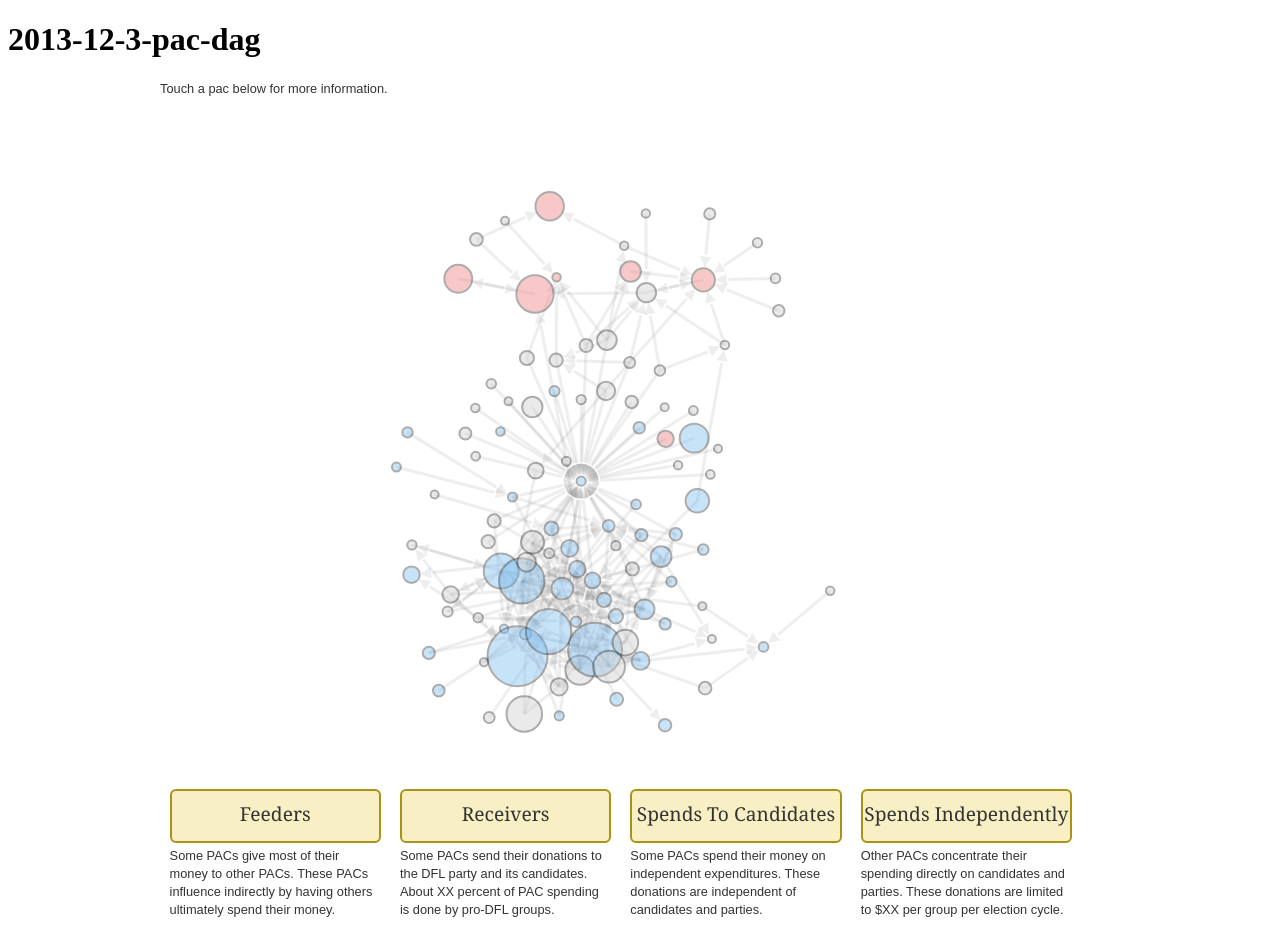
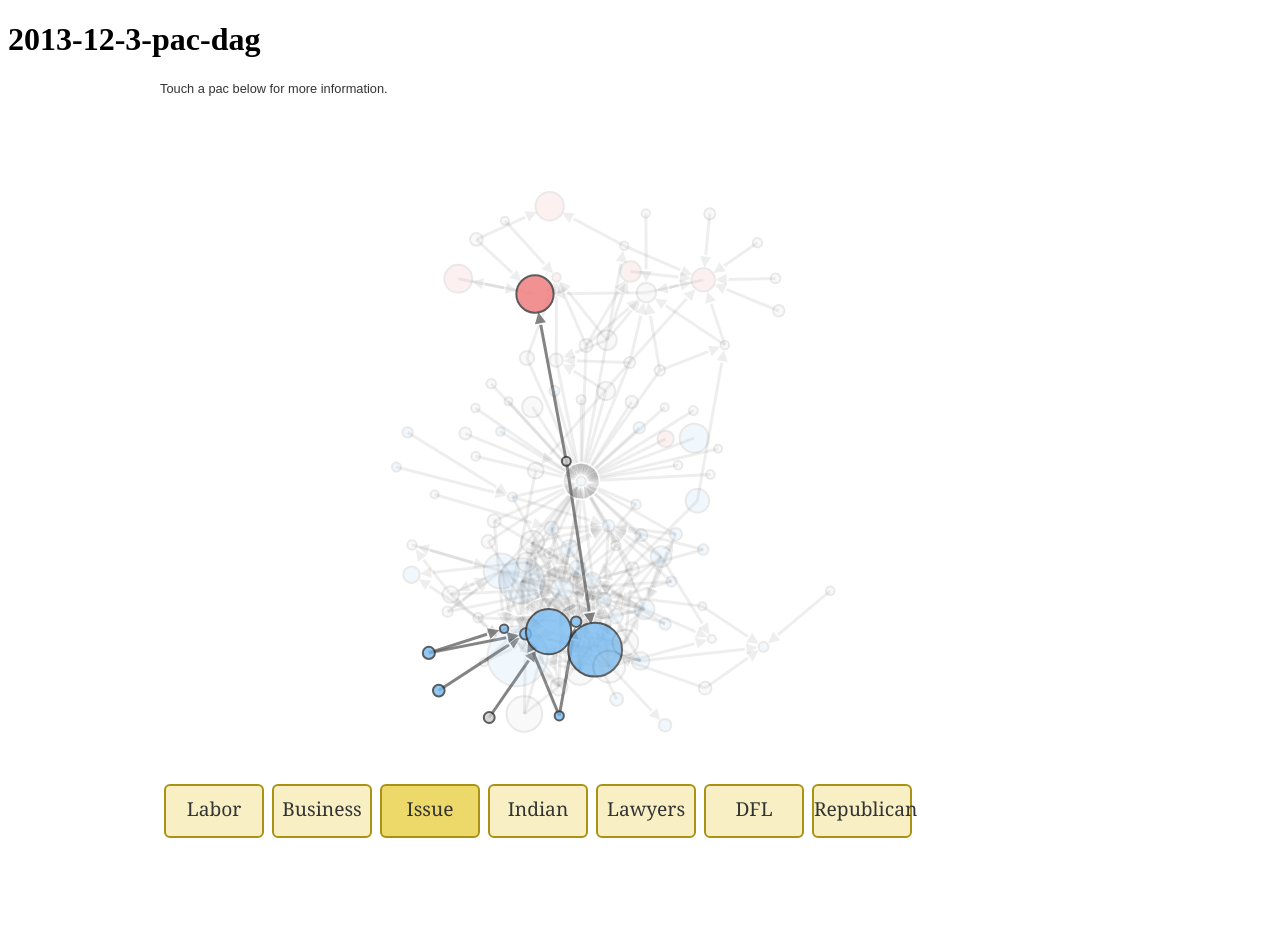
Before and after one commit to kevinschaul/inter-pac-spending, a PHP site: page / in a window 1280 px wide. After the commit the page ends 838 px from the top, so only its background shows below. Run offline with PHP 8.4, Linux system fonts and the light colour scheme.

Commit message:
Use categories for show buttons

```diff
--- a/public/css/base.css
+++ b/public/css/base.css
@@ -21,8 +21,8 @@
 /* line 39, ../../sass/base.scss */
 .show {
   float: left;
-  width: 22%;
-  margin: 1%;
+  width: 100px;
+  margin: 4px;
 }
 /* line 44, ../../sass/base.scss */
 .show .button {
--- a/public/index.php
+++ b/public/index.php
@@ -37,29 +37,40 @@
   <div id='graph'></div>
 
   <div class='show-wrapper'>
-    <div class='show feeder'>
-      <div class='button' data-show='feeder'>
-        <div class='title'>Feeders</div>
+    <div class='show'>
+      <div class='button' data-show='labor'>
+        <div class='title'>Labor</div>
       </div>
-      <div class='description'>Some PACs give most of their money to other PACs. These PACs influence indirectly by having others ultimately spend their money.</div>
     </div>
-    <div class='show pro-dfl'>
-      <div class='button' data-show='pro-dfl'>
-        <div class='title'>Receivers</div>
+    <div class='show'>
+      <div class='button' data-show='biz'>
+        <div class='title'>Business</div>
       </div>
-      <div class='description'>Some PACs send their donations to the DFL party and its candidates. About XX percent of PAC spending is done by pro-DFL groups.</div>
     </div>
-    <div class='show ie'>
-      <div class='button' data-show='ie'>
-        <div class='title'>Spends To Candidates</div>
+    <div class='show'>
+      <div class='button' data-show='issue'>
+        <div class='title'>Issue</div>
       </div>
-      <div class='description'>Some PACs spend their money on independent expenditures. These donations are independent of candidates and parties.</div>
     </div>
-    <div class='show to-candidates'>
-      <div class='button' data-show='to-candidates'>
-        <div class='title'>Spends Independently</div>
+    <div class='show'>
+      <div class='button' data-show='indian'>
+        <div class='title'>Indian</div>
       </div>
-      <div class='description'>Other PACs concentrate their spending directly on candidates and parties. These donations are limited to $XX per group per election cycle.</div>
+    </div>
+    <div class='show'>
+      <div class='button' data-show='lawyers'>
+        <div class='title'>Lawyers</div>
+      </div>
+    </div>
+    <div class='show'>
+      <div class='button' data-show='prodfl'>
+        <div class='title'>DFL</div>
+      </div>
+    </div>
+    <div class='show'>
+      <div class='button' data-show='prorpm'>
+        <div class='title'>Republican</div>
+      </div>
     </div>
     <div class='clear'></div>
   </div>
--- a/public/js/base.js
+++ b/public/js/base.js
@@ -3,11 +3,12 @@ var pacdag = {
   height: 600,
   width: 960,
 
-  nodeOpacityInitial: 0.4,
+  nodeOpacityInitial: 0.6,
   linkOpacityInitial: 0.1,
-  nodeOpacitySelected: 1,
-  linkOpacitySelected: 1,
+  nodeOpacitySelected: 0.8,
+  linkOpacitySelected: 0.8,
   nodeOpacityNotSelected: 0.1,
+  linkOpacityNotSelected: 0.1,
 
   stateActive: false,
 
@@ -149,6 +150,8 @@ var pacdag = {
 
     self.draw();
     self.activateButtons();
+
+    self.activateState('issue');
   },
 
   draw: function() {
@@ -208,6 +211,7 @@ var pacdag = {
         .style('opacity', self.nodeOpacityInitial)
         .on('mouseover', function(d) {
           self.unselectNodes();
+          self.deactivateLinks();
           self.activateNode(d.pac);
           self.activateNodeLinks(d.pac);
         })
@@ -229,6 +233,12 @@ var pacdag = {
     self.buttons = {},
 
     d3.selectAll('.button')
+      .each(function() {
+        var thisd3 = d3.select(this);
+        var showState = thisd3.attr('data-show')
+
+        self.buttons[showState] = thisd3;
+      })
       .on('click', function() {
         var thisd3 = d3.select(this);
         var showState = thisd3.attr('data-show')
@@ -244,7 +254,6 @@ var pacdag = {
           }
 
           // ... and activate the state of the button clicked.
-          self.buttons[showState] = thisd3;
           self.activateState(showState);
         }
       })
@@ -256,27 +265,14 @@ var pacdag = {
     self.stateActive = state;
     self.buttons[state].classed('active', true);
 
-    if (state === 'pro-dfl') {
-      d3.selectAll('.node.category-prodfl')
-        .each(function(d) {
-          self.activateNode(d.pac);
-        })
-    } else if (state === 'ie') {
-      d3.selectAll('.node.designated-ie')
-        .each(function(d) {
-          self.activateNode(d.pac);
-        })
-    } else if (state === 'to-candidates') {
-      d3.selectAll('.node.to-candidates')
-        .each(function(d) {
-          self.activateNode(d.pac);
-        })
-    } else if (state === 'feeder') {
-      d3.selectAll('.node.to-pacs')
-        .each(function(d) {
-          self.activateNode(d.pac);
-        })
-    }
+    self.unselectNodes();
+
+    d3.selectAll('.node.category-' + state)
+      .each(function(d) {
+        self.activateNode(d.pac);
+        self.activateNodeLinks(d.pac);
+      })
+
     self.nodeInfoTarget.html(self.nodeInfoInitial);
   },
 
@@ -290,6 +286,9 @@ var pacdag = {
 
     d3.selectAll('.node')
       .style('opacity', self.nodeOpacityInitial)
+
+    d3.selectAll('.link')
+      .style('opacity', self.linkOpacityInitial);
   },
 
   unselectNodes: function() {
@@ -297,6 +296,9 @@ var pacdag = {
 
     d3.selectAll('.node')
       .style('opacity', self.nodeOpacityNotSelected)
+
+    d3.selectAll('.link')
+      .style('opacity', self.linkOpacityNotSelected)
   },
 
   activateNode: function(pac) {
@@ -323,7 +325,7 @@ var pacdag = {
   deactivateNode: function(pac) {
     var self = this;
 
-    //self.nodeInfoTarget.html(self.nodeInfoInitial);
+    self.nodeInfoTarget.html(self.nodeInfoInitial);
 
     d3.selectAll('.node')
       .style('opacity', self.nodeOpacityInitial)
@@ -338,6 +340,13 @@ var pacdag = {
         d3.selectAll('.node.pacid-' + d.src + ', .node.pacid-' + d.dst)
           .style('opacity', self.nodeOpacityInitial)
       })
+  },
+
+  deactivateLinks: function() {
+    var self = this;
+
+    d3.selectAll('.link')
+      .style('opacity', self.linkOpacityInitial)
   },
 
   tick: function() {
--- a/sass/base.scss
+++ b/sass/base.scss
@@ -38,8 +38,8 @@ $serif: Georgia, serif;
 
 .show {
   float: left;
-  width: 22%;
-  margin: 1%;
+  width: 100px;
+  margin: 4px;
 
   .button {
     height: 50px;
```
